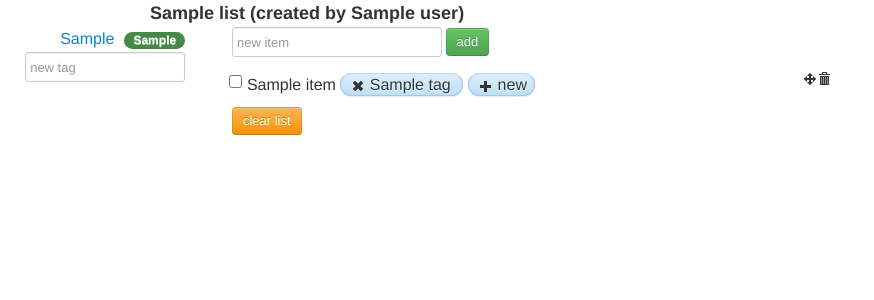
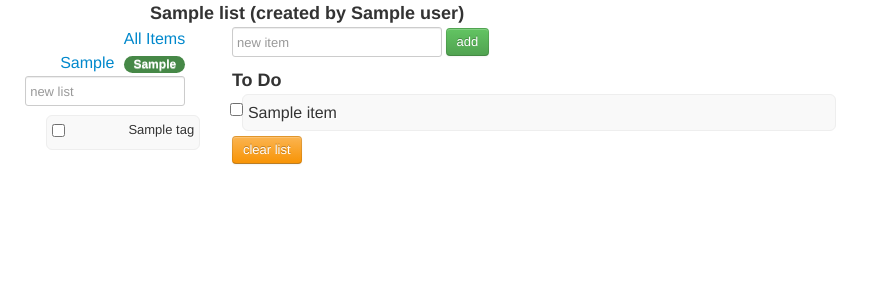
Before and after one commit to JamieHouston/writenow, a Django app: template lists/templates/list.html in a window 1280 px wide. Shown: the top 300 px of the page, without its empty margins (0-874 px from the left). Run offline with Django 3.2, Linux system fonts and the light colour scheme; the template is opened without the code that fills it: most values are stand-ins (such as "Sample title", 1, 10 or a date in 2020); some libraries are stand-ins or nearby versions.

Commit message:
working on tags

```diff
--- a/lists/templates/list.html
+++ b/lists/templates/list.html
@@ -27,10 +27,20 @@ $(document).ready(function() {
 		{% else %}
 		<div class="sidebar-nav">
 			<ul class="nav nav-list">
+				<li><a href="/{{ list.user }}/">All Items</a></li>
 				{% for user_list in user_lists %}
 					<li><a href="{{ user_list.get_absolute_url }}">{{ user_list }}<span class="badge badge-success">{{ user_list.incomplete_items }}</span></a></li>
 				{% endfor %}
-				<li><input type="text" placeholder="new tag" id="new_list" class="span2"></li>
+				<li><input type="text" placeholder="new list" id="new_list" class="span2"></li>
+			</ul>
+			<ul id="selected_tags">
+				{% for tag in tags %}
+					<li>
+						<label class="checkbox">
+							<input type="checkbox">{{ tag }}
+						</label>
+					</li>
+				{% endfor %}
 			</ul>
 		</div>
 		{% endif %}
@@ -45,25 +55,29 @@ $(document).ready(function() {
 		<div class="row-fluid">
 			<div class="row6">
 				<div class="controls" id="items">
-				{% for item in list_items %}
-					<label class="checkbox" data-order="{{ item.order }}" {% if item.complete %}  class="complete" {% endif %}>
-						<input type="checkbox" {% if item.complete %} checked="checked" {% endif %} name="complete" id="{{ item.pk }}">
-						<span {% if item.complete %}  class="complete" {% endif %}>{{ item }}</span>
+				{% regroup list_items by complete as status_list %}
+				{% for status in status_list %}
+					<h3>{{ status.grouper|yesno:"Complete,To Do" }}</h3>
+					{% for item in status.list %}
+					<label class="checkbox" data-order="{{ item.order }}" id="item_{{ item.pk }}">
+						<input type="checkbox" name="complete" id="{{ item.pk }}"{% if item.complete %} checked="checked"{% endif%}>
+						<span>{{ item|truncatechars:50 }}</span>
 						{% for tag in item.tags.all %}
-						<span class="tag">
+						<span class="tag" style="display:none;">
 							<i class="icon-remove tag-action" id="remove_{{ item.pk }}_{{ tag }}"></i>
-							{{ tag }}
+							{{ tag|truncatechars:10 }}
 						</span>
 						{% endfor %}
-						<span class="tag">
+						<span class="tag" style="display:none;">
 							<i class="icon-plus tag-action" id="new_{{ item.pk }}"></i>
-							new
+							add tag
 						</span>
 						<div class="item-actions">
-							<i class="icon-trash delete-item"></i>
-							<i class="icon-move move-item"></i>
+							<i class="icon-trash delete-item" style="display:none;"></i>
+							<i class="icon-move move-item" style="display:none;"></i>
 						</div>
 					</label>
+				{% endfor %}
 				{% endfor %}
 				</div>
 			</div>
--- a/static/css/writenow.css
+++ b/static/css/writenow.css
@@ -14,11 +14,26 @@ div.item-actions i{
 i.move-item{
 	cursor: move;
 }
-#items label{
+#items label, #selected_tags li{
 	padding:5px;
 	line-height:25px;
 	margin-left:10px;
 	font-size:16px;
+
+	background-color:#F9F9F9;
+    border:1px solid #EEEEEE;
+    text-shadow:1px 1px 0 white;
+    -moz-border-radius:6px;
+    -webkit-border-radius:6px;
+    border-radius:6px;
+}
+
+#items label:hover{
+	border-color:#9be0f9;
+    -moz-box-shadow:0 0 5px #A6E5FD;
+    -webkit-box-shadow:0 0 5px #A6E5FD;
+    box-shadow:0 0 5px #A6E5FD;
+
 }
 
 #items .complete{
--- a/static/js/writenow.js
+++ b/static/js/writenow.js
@@ -9,6 +9,7 @@ WriteNow.UI = WriteNow.UI || {};
 			$('#clear_list').on('click', clearList);
 
 			runOnEnter($('#new_list'), createList);
+			runOnEnter($('#new_tag_name'), newTag);
 
 			$('body')
 				.on('change', 'input[type=checkbox]', updateStatus)
@@ -32,7 +33,17 @@ WriteNow.UI = WriteNow.UI || {};
 			$('.tag-action').on('click', updateTag);
 
 			$('#save_new_tag').on('click', newTag);
+
+			$('#items label')
+				.on('mouseenter', toggleListActions)
+				.on('mouseleave', toggleListActions);
 		};
+
+		function toggleListActions(){
+			$parent = $(this);
+			$parent.find('.tag, .item-actions i').toggle();
+			//$parent.find('.item-actions').toggle();
+		}
 
 		function moveItem(event, ui) {
 			var oldPos = ui.item.data('order');
@@ -101,12 +112,15 @@ WriteNow.UI = WriteNow.UI || {};
 				return false;
 			}
 			var complete = $item.is(':checked');
+
+			$listItem = $('#item_' + pk);
+			$listItem.detach();
 			if (complete){
-				$item.parent().addClass('complete');
+				$('#items').append($listItem);
+			} else {
+				$('#items').prepend($listItem);
 			}
-			else {
-				$item.parent().removeClass('complete');
-			}
+
 			$.post('update/' + pk + '/',
 				{complete: complete}
 			);
@@ -132,8 +146,8 @@ WriteNow.UI = WriteNow.UI || {};
 			{
 				case "new":
 					$('#new_tag_name').val('');
-					$('#new_tag_name').focus()
 					$('#new_tag').modal();
+					$('#new_tag_name').focus();
 					$('#new_tag_name').data('pk', parts[1]);
 					break;
 				case "remove":
@@ -154,7 +168,7 @@ WriteNow.UI = WriteNow.UI || {};
 				{pk:pk, tag:tag}
 			);
 			$('#new_tag').modal('hide');
-			$('#' + pk).next().append('<span class="tag"><i class="icon-remove tag-action" id="remove_' + pk + '_' + tag  + '"></i>' + tag + '</span>');
+			$('#' + pk).next().append('<span class="tag" style="display:none;"><i class="icon-remove tag-action" id="remove_' + pk + '_' + tag  + '"></i>' + tag + '</span>');
 		}
 	}).apply(WriteNow.UI);
 })(jQuery);
```
Also changed, not shown: lists/views.py (+5 -2 lines), lists/migrations/0004_auto__add_taggeditem.py (added). Lines whose indentation alone changed are shown as unchanged.
